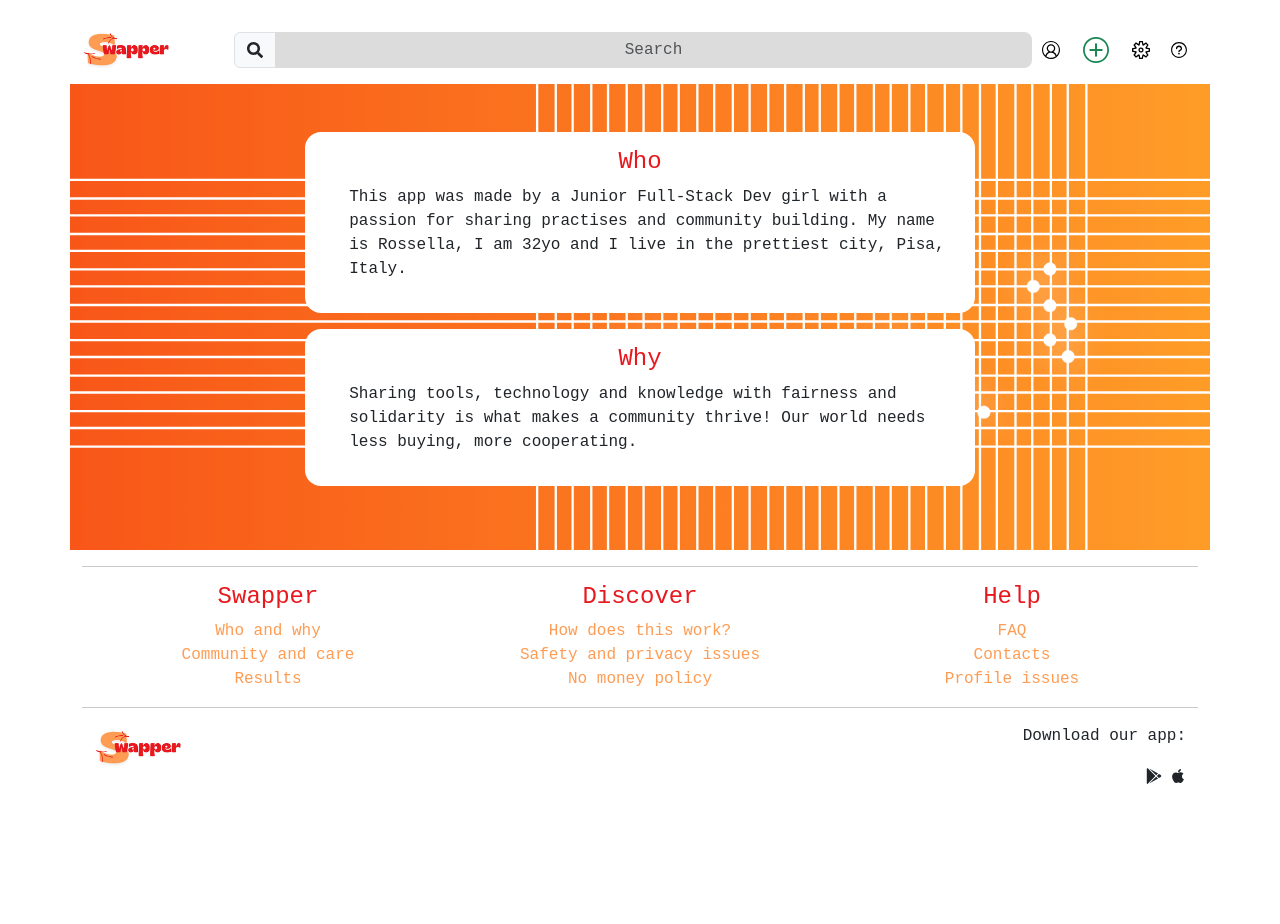
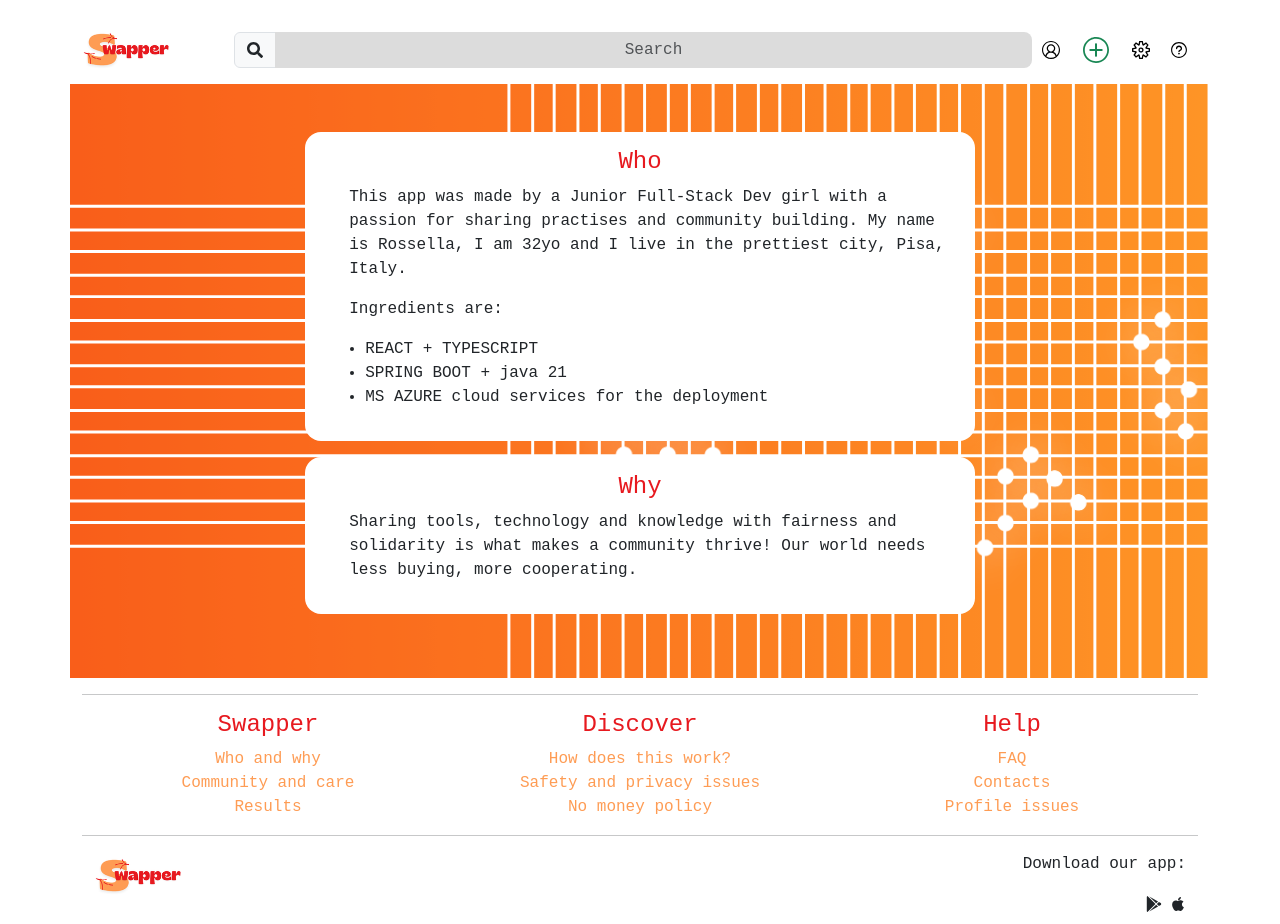
Before and after one commit to rossellamaruccia/Swapper, a React (Vite) app: page /info in a window 1280 px wide. Before the commit the page ends 800 px from the top, so only its background shows below. Built offline with nearby package versions, Linux system fonts and the light colour scheme; no server answers.

Commit message:
adds info

```diff
--- a/src/components/info-page/InfoPage.tsx
+++ b/src/components/info-page/InfoPage.tsx
@@ -11,6 +11,12 @@ function InfoPage() {
             sharing practises and community building. My name is Rossella, I am
             32yo and I live in the prettiest city, Pisa, Italy.
           </p>
+          <p>Ingredients are:</p>
+          <ul>
+            <li>REACT + TYPESCRIPT</li>
+            <li>SPRING BOOT + java 21</li>
+            <li>MS AZURE cloud services for the deployment</li>
+          </ul>
         </Col>
       </Row>
       <Row className="infoContainer">
```
